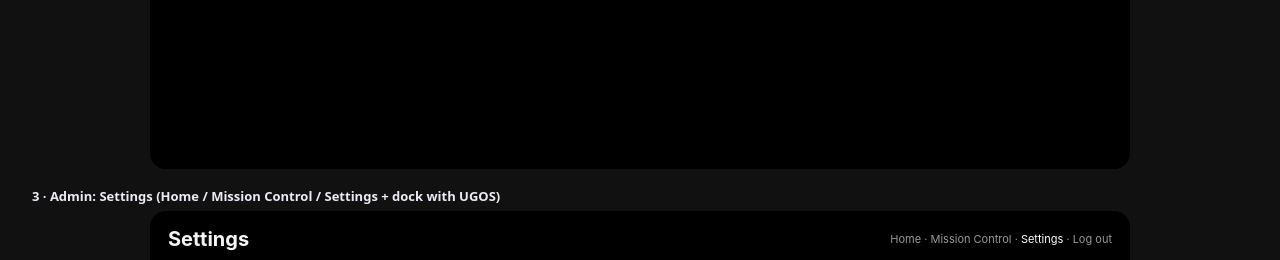
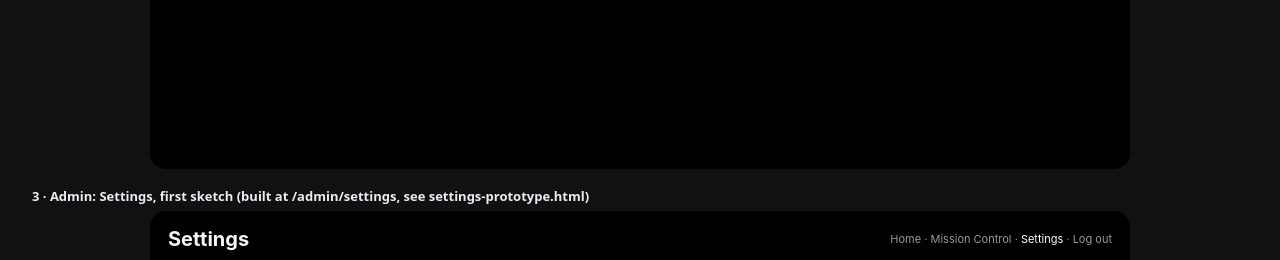
Before and after one commit to Achar0/nas-homelab, a plain HTML site: page docs/mockups/public-admin.html in a window 1280 px wide. Shown: the part 1101-1361 px from the top of the page. Drawn offline with Linux system fonts and the light colour scheme.

Commit message:
Admin Settings: docs and README
Closes #3

Co-Authored-By: Claude Opus 5.5 <noreply@anthropic.com>

```diff
--- a/docs/mockups/public-admin.html
+++ b/docs/mockups/public-admin.html
@@ -51,7 +51,7 @@
   <div class="login"><div class="sheet"><b>Admin</b><div class="in">Password</div><label><i></i>Remember this device for 30 days</label><div class="btn">Log in</div></div></div>
 </div>
 
-<div class="lab">3 · Admin: Settings (Home / Mission Control / Settings + dock with UGOS)</div>
+<div class="lab">3 · Admin: Settings, first sketch (built at /admin/settings, see settings-prototype.html)</div>
 <div class="scr" style="grid-template-rows:auto 1fr auto">
   <div class="hd"><b>Settings</b><span>Home · Mission Control · <span style="color:#fff">Settings</span> · Log out</span></div>
   <div class="set">
```
Also changed, not shown: 2 other files.
